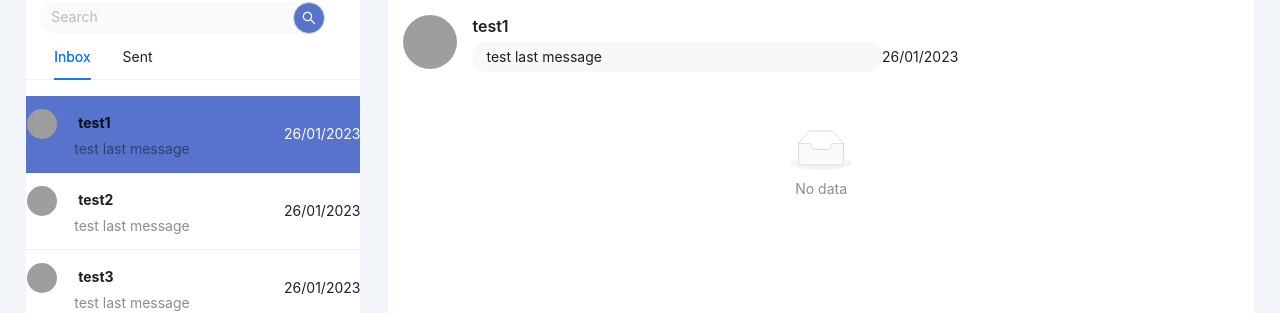
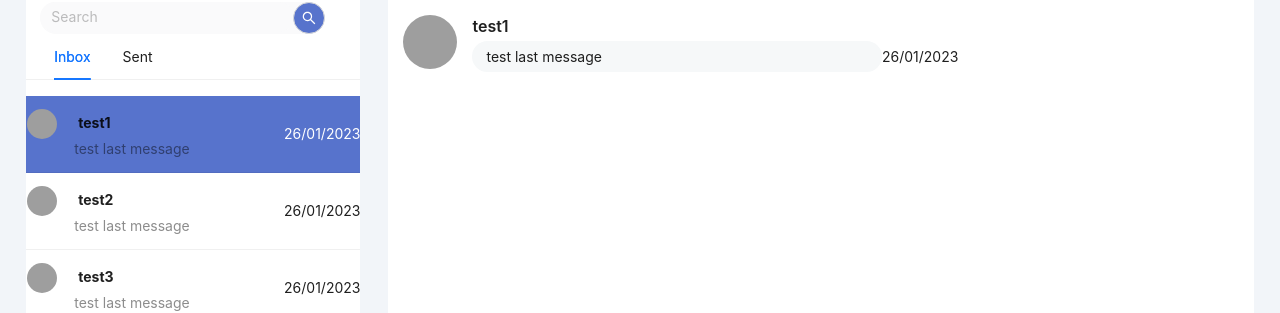
Before and after one commit to rawaneyad/Task5, a React (Create React App) app: page / in a window 1280 px wide. Shown: the part 196-509 px from the top of the page. Built offline with nearby package versions, Linux system fonts and the light colour scheme; grey boxes are pictures that could not be loaded.

Commit message:
delete List Item

```diff
--- a/src/component/main/message box/MessageList.js
+++ b/src/component/main/message box/MessageList.js
@@ -11,16 +11,7 @@ const MessageList = () => {
     <>
       <List
         itemLayout="horizontal"
-        dataSource={userSelect}
-        renderItem={(item) => (
-          <List.Item>
-            <MessageBox item={item} />
-          </List.Item>
-        )}
-      />
-      <List
-        itemLayout="horizontal"
-        dataSource={messages.filter(item=>item.user_id===userSelect[0].user_id)}
+        dataSource={userSelect.concat(messages.filter(item=>item.user_id===userSelect[0].user_id))}
         renderItem={(item) => (
           <List.Item>
             <MessageBox item={item} />
```
